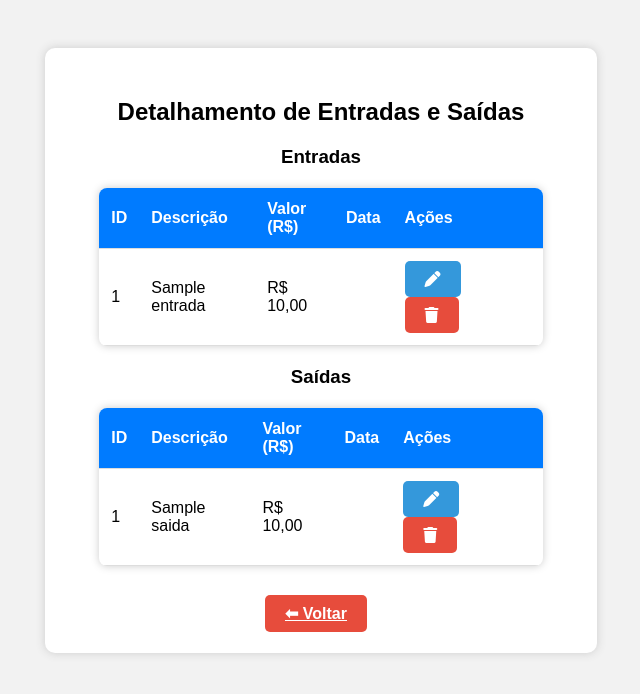
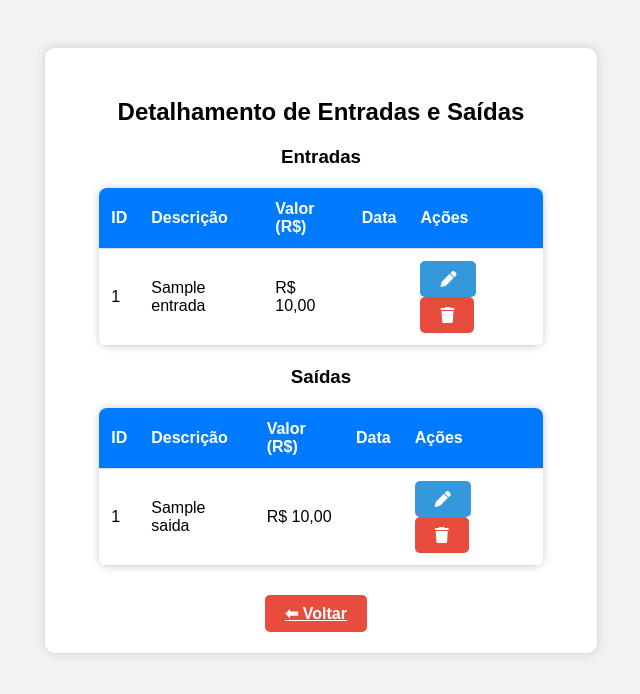
Before and after one commit to gutusmao12/Fluxo_de_Caixa_Python, a Flask app: template templates/detalhamento.html in a window 1280 px wide. Shown: the top 694 px of the page, without its empty margins (319-959 px from the left). Run offline with Flask 3, Linux system fonts and the light colour scheme; the template is opened without the code that fills it: most values are stand-ins (such as "Sample title", 1, 10 or a date in 2020).

Commit message:
feat: alguns ajustes de layout

```diff
--- a/templates/dashboard.html
+++ b/templates/dashboard.html
@@ -13,10 +13,10 @@
         <div class="info"><strong>Saldo:</strong> R$ {{ saldo | formata_brl }}</div>
 
         <a href="/adicionar_entrada" class="btn btn-entrar">
-            <i class="fas fa-plus"></i> Entrada
+            <i class="fas fa-plus">Entrada</i>
         </a>
         <a href="/adicionar_saida" class="btn btn-cancelar">
-            <i class="fas fa-minus"></i> Saída
+            <i class="fas fa-minus">Saída</i>
         </a>
         <a href="/detalhamento" class="btn">📋 Detalhamento</a>
         <br><br>
--- a/templates/detalhamento.html
+++ b/templates/detalhamento.html
@@ -17,7 +17,7 @@
         <th>Descrição</th>
         <th>Valor (R$)</th>
         <th>Data</th>
-        <th style="min-width: 120px">Ações</th>
+        <th>Ações</th>
     </tr>
     {% for entrada in entradas %}
     <tr>
@@ -45,7 +45,7 @@
         <th>Descrição</th>
         <th>Valor (R$)</th>
         <th>Data</th>
-        <th style="min-width: 120px">Ações</th>
+        <th>Ações</th>
     </tr>
     {% for saida in saidas %}
     <tr>
```
